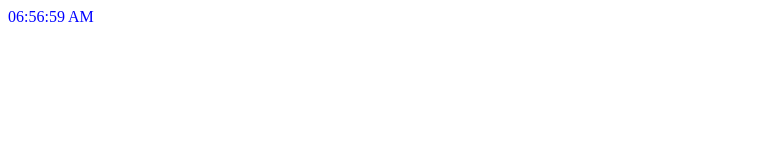
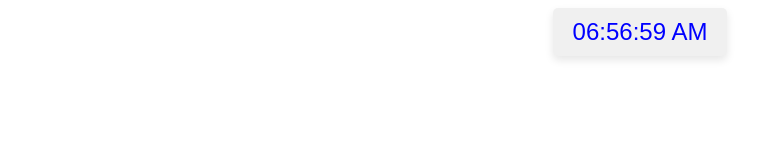
Before and after one commit to omarkarake/Assignment, a plain HTML site: page week1/time mastery/index.html in a window 1280 px wide. Shown: the whole page, without its empty margins (0-782 px from the left). Drawn offline with Linux system fonts and the light colour scheme.

Commit message:
update on time

```diff
--- a/week1/time mastery/style.css
+++ b/week1/time mastery/style.css
@@ -4,6 +4,19 @@
   margin-top: 20px;
 }
 
+body {
+  display: flex;
+  justify-content: center;
+  align-items: center;
+}
+
 .time {
-    color: black; /* Default color, will be overridden by JavaScript */
+  font-family: "Arial", sans-serif;
+  font-size: 24px; /* Size of the font */
+  color: #333; /* Text color */
+  background-color: #f0f0f0; /* Background color */
+  padding: 10px 20px;
+  border-radius: 5px;
+  box-shadow: 0 4px 8px rgba(0, 0, 0, 0.1);
+  display: inline-block;
 }
```
Lines whose indentation alone changed are shown as unchanged.
